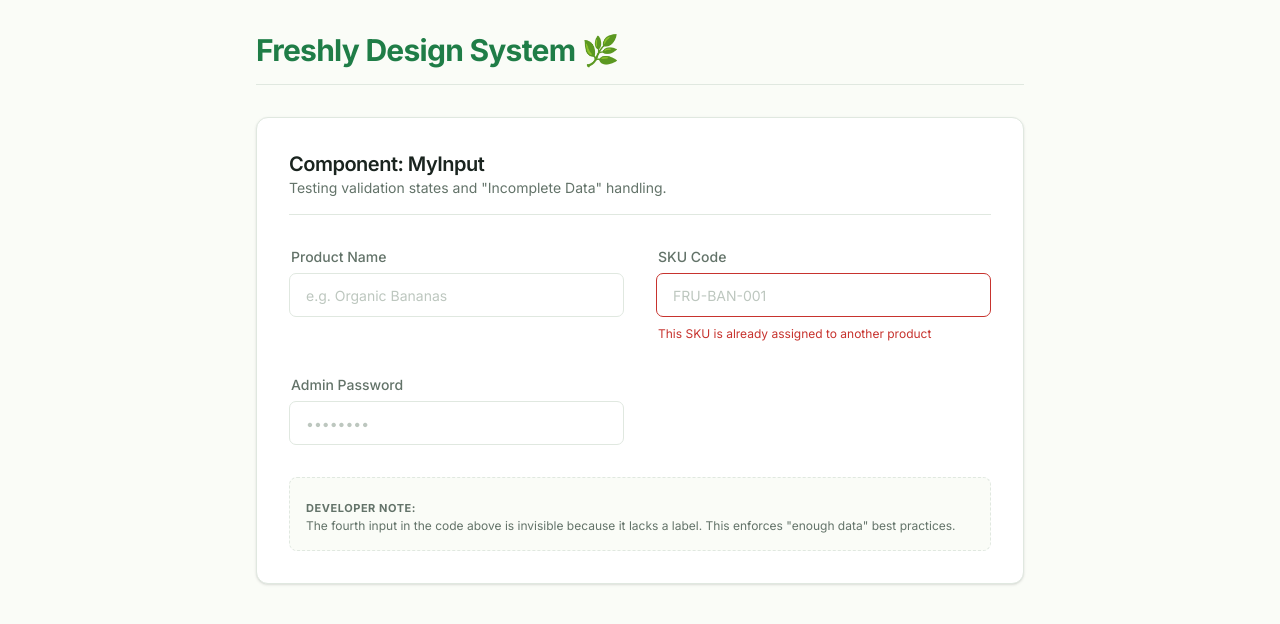
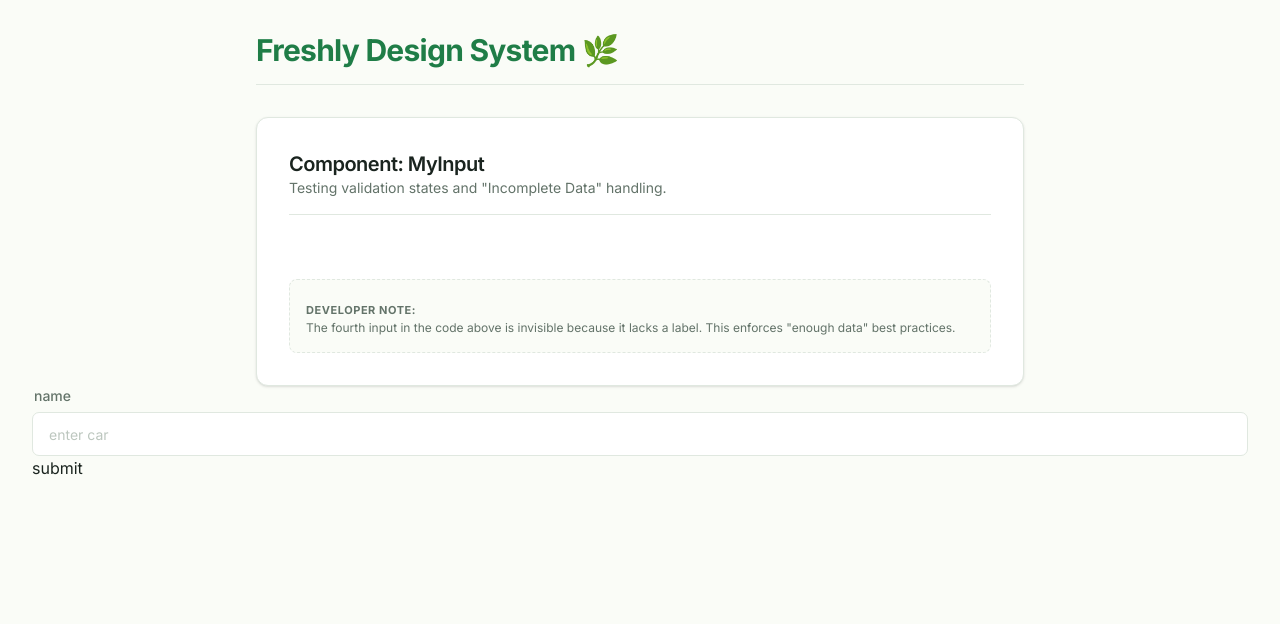
Before and after one commit to osama-Brightskies/grocery-ecommerce, a React (Vite) app: page / in a window 1280 px wide. Shown: the top 624 px of the page. Built offline with nearby package versions, Linux system fonts and the light colour scheme.

Commit message:
refactor: form input component

```diff
--- a/package.json
+++ b/package.json
@@ -11,6 +11,7 @@
   },
   "dependencies": {
     "@fontsource-variable/geist": "^5.3.0",
+    "@hookform/error-message": "^2.0.1",
     "@hookform/resolvers": "^5.9.0",
     "@tailwindcss/vite": "^4.3.3",
     "@tanstack/react-query": "^5.101.4",
--- a/src/App.tsx
+++ b/src/App.tsx
@@ -1,5 +1,5 @@
 import { Typography } from "./components/Typography";
-import { MyInput } from "./components/MyInput";
+import FormEx from "./features/products/add/FormEx";
 
 export default function App() {
   return (
@@ -27,28 +27,28 @@ export default function App() {
 
           <div className="grid grid-cols-1 md:grid-cols-2 gap-8">
             {/* 1. Normal State */}
-            <MyInput label="Product Name" placeholder="e.g. Organic Bananas" />
+            {/* <MyInput label="Product Name" placeholder="e.g. Organic Bananas" /> */}
 
             {/* 2. Error State (Simulating Zod validation error) */}
-            <MyInput
+            {/* <MyInput
               label="SKU Code"
               placeholder="FRU-BAN-001"
               error="This SKU is already assigned to another product"
-            />
+            /> */}
 
             {/* 3. Password Type */}
-            <MyInput
+            {/* <MyInput
               label="Admin Password"
               type="password"
               placeholder="••••••••"
-            />
+            /> */}
 
             {/* 4. Missing Label Case (The "Nothing" Case) */}
             {/*
                 Since we added the guard clause 'if (!label) return null',
                 the following component will NOT render anything to the screen.
             */}
-            <MyInput label={""} placeholder="You should not see me" />
+            {/* <MyInput label={""} placeholder="You should not see me" /> */}
           </div>
 
           <div className="bg-surface-soft p-4 rounded-lg border border-dashed border-border-input">
@@ -62,6 +62,8 @@ export default function App() {
           </div>
         </div>
       </div>
+
+      <FormEx />
     </div>
   );
 }
--- a/src/components/MyInput.tsx
+++ /dev/null
@@ -1,53 +0,0 @@
-import { forwardRef, type InputHTMLAttributes } from "react";
-import { Input } from "./ui/input";
-import { Typography } from "./Typography";
-import { cn } from "../lib/utils";
-
-type MyInputProps = InputHTMLAttributes<HTMLInputElement> & {
-  label: string;
-  error?: string;
-};
-
-export const MyInput = forwardRef<HTMLInputElement, MyInputProps>(
-  ({ label, error, className, type, ...props }, ref) => {
-    if (!label) return null;
-
-    return (
-      <div className={cn("flex flex-col gap-1.5 w-full", className)}>
-        <Typography
-          variant="label"
-          as="label"
-          className="text-text-secondary ml-0.5"
-        >
-          {label}
-        </Typography>
-
-        <Input
-          type={type}
-          ref={ref}
-          className={cn(
-            "h-11 w-full bg-white px-4",
-            "rounded-[7px] border-border-input",
-            "text-sidebar-bg font-normal text-sm placeholder:text-text-subtle",
-            "focus-visible:ring-1 focus-visible:ring-brand-primary focus-visible:border-brand-primary",
-            "transition-all duration-200 shadow-none",
-            error &&
-              "border-status-danger-text focus-visible:ring-status-danger-text",
-          )}
-          {...props}
-        />
-
-        {error && (
-          <Typography
-            variant="muted"
-            className="text-status-danger-text text-[12px] ml-0.5 mt-0.5 animate-in fade-in slide-in-from-top-1"
-          >
-            {error}
-          </Typography>
-        )}
-      </div>
-    );
-  },
-);
-
-MyInput.displayName = "MyInput";
--- /dev/null
+++ b/src/components/ui/form-fields/FormInput.tsx
@@ -0,0 +1,84 @@
+import { ErrorMessage } from "@hookform/error-message";
+import { type InputHTMLAttributes } from "react";
+import {
+  Controller,
+  type FieldPath,
+  type FieldValues,
+  get,
+  useFormContext,
+} from "react-hook-form";
+import { cn } from "../../../lib/utils";
+import { Typography } from "../../Typography";
+import { Input } from "../input";
+
+type FormInputProps<TFieldValues extends FieldValues> = Omit<
+  InputHTMLAttributes<HTMLInputElement>,
+  "name"
+> & {
+  label: string;
+  name: FieldPath<TFieldValues>;
+  ref?: React.Ref<HTMLInputElement> | undefined;
+};
+
+export const FormInput = <TFieldValues extends FieldValues = FieldValues>({
+  name,
+  label,
+  className,
+  type,
+  ref,
+  ...props
+}: FormInputProps<TFieldValues>) => {
+  const {
+    control,
+    formState: { errors },
+  } = useFormContext<TFieldValues>();
+  const errMsg = get(errors, name)?.message;
+
+  return (
+    <div className={cn("flex flex-col gap-1.5 w-full", className)}>
+      <Typography
+        variant="label"
+        as="label"
+        className="text-text-secondary ml-0.5"
+      >
+        {label}
+      </Typography>
+
+      <Controller
+        name={name}
+        control={control}
+        render={({ field }) => (
+          <Input
+            {...field}
+            type={type}
+            ref={ref}
+            className={cn(
+              "h-11 w-full bg-white px-4",
+              "rounded-[7px] border-border-input",
+              "text-sidebar-bg font-normal text-sm placeholder:text-text-subtle",
+              "focus-visible:ring-1 focus-visible:ring-brand-primary focus-visible:border-brand-primary",
+              "transition-all duration-200 shadow-none",
+              errMsg &&
+                "border-status-danger-text focus-visible:ring-status-danger-text",
+            )}
+            {...props}
+          />
+        )}
+      />
+
+      <ErrorMessage
+        name={name}
+        render={({ message }) => (
+          <Typography
+            variant="muted"
+            className="text-status-danger-text text-[12px] ml-0.5 mt-0.5 animate-in fade-in slide-in-from-top-1"
+          >
+            {message}
+          </Typography>
+        )}
+      />
+    </div>
+  );
+};
+
+FormInput.displayName = "FormInput";
--- /dev/null
+++ b/src/features/products/add/FormEx.tsx
@@ -0,0 +1,28 @@
+import { FormInput } from "@/components/ui/form-fields/FormInput";
+import { zodResolver } from "@hookform/resolvers/zod";
+import { FormProvider, useForm } from "react-hook-form";
+import { schema, type FormTypes } from "./schema";
+
+const FormEx = () => {
+  const form = useForm<FormTypes>({
+    defaultValues: {
+      car: "",
+    },
+    resolver: zodResolver(schema),
+    mode: "onSubmit",
+  });
+
+  const onSubmit = (data: FormTypes) => {
+    console.log("🚀 ~ onSubmit ~ data:", data);
+  };
+  return (
+    <FormProvider {...form}>
+      <form onSubmit={form.handleSubmit(onSubmit)}>
+        <FormInput<FormTypes> label="name" name="car" placeholder="enter car" />
+        <button type="submit">submit</button>
+      </form>
+    </FormProvider>
+  );
+};
+
+export default FormEx;
--- /dev/null
+++ b/src/features/products/add/schema.ts
@@ -0,0 +1,10 @@
+import z from "zod";
+
+export const schema = z.object({
+  car: z.string().min(1, { error: "car field is required" }),
+  color: z.string().min(1, { error: "car field is required" }),
+  name: z.string().min(1, { error: "car field is required" }),
+  key: z.string().min(1, { error: "car field is required" }),
+});
+
+export type FormTypes = z.infer<typeof schema>;
```
Also changed, not shown: 1 other file (tests, documents, lock files or other folders).
